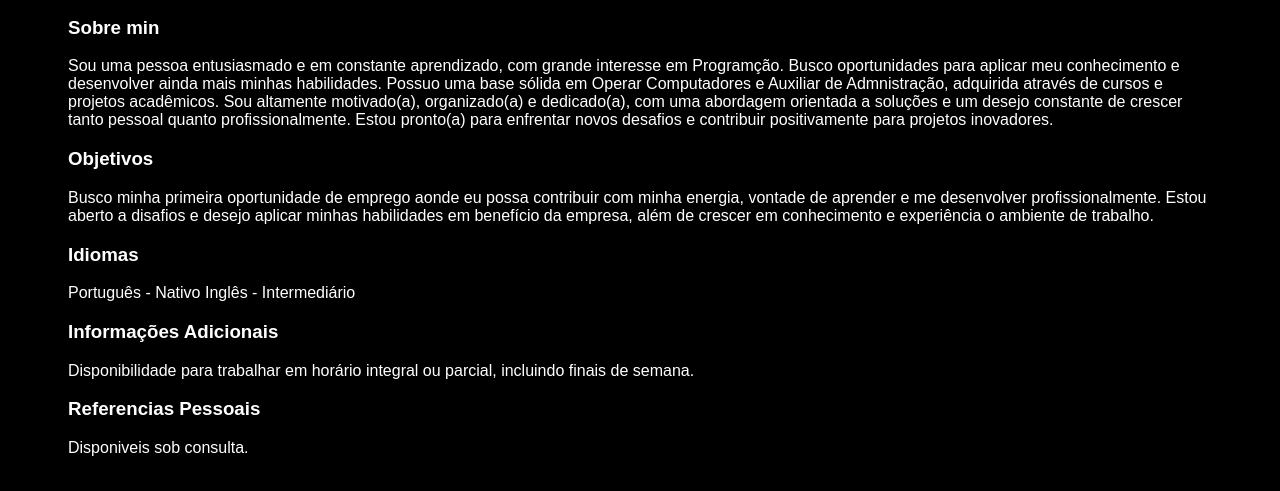
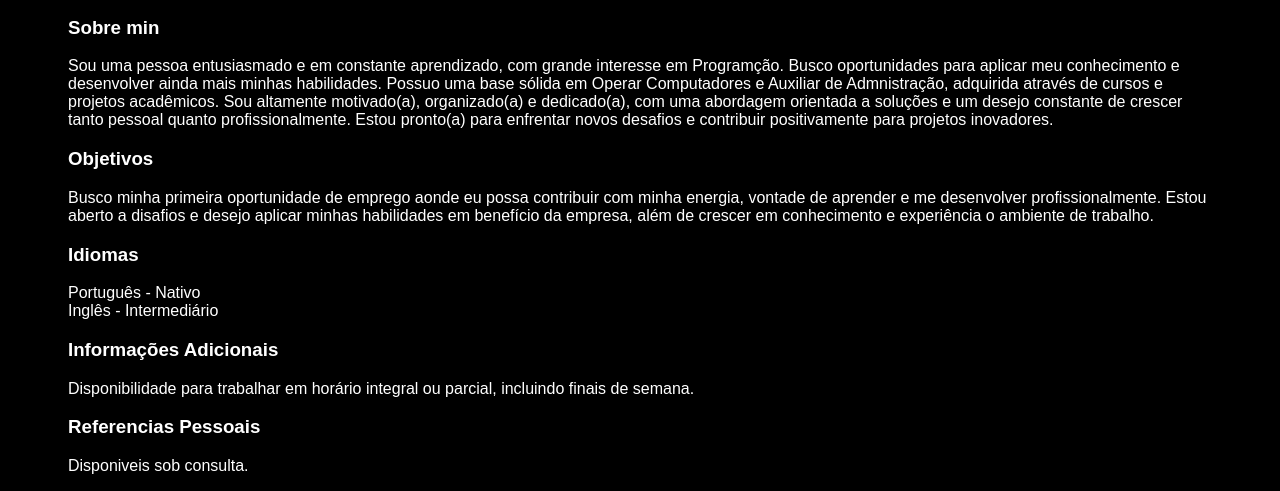
Before and after one commit to JVCS30/Trabalho-de-Programa-o-web, a plain HTML site: page index.html in a window 1280 px wide. Shown: the part 405-896 px from the top of the page. Drawn offline with Linux system fonts and the light colour scheme.

Commit message:
Update index.html

```diff
--- a/index.html
+++ b/index.html
@@ -47,7 +47,7 @@ Sou altamente motivado(a), organizado(a) e dedicado(a), com uma abordagem orient
 <section>
     <h3>Idiomas</h3>
     <p>
-       Português - Nativo
+       Português - Nativo<br>
        Inglês - Intermediário
     </p>
 </section>
```
